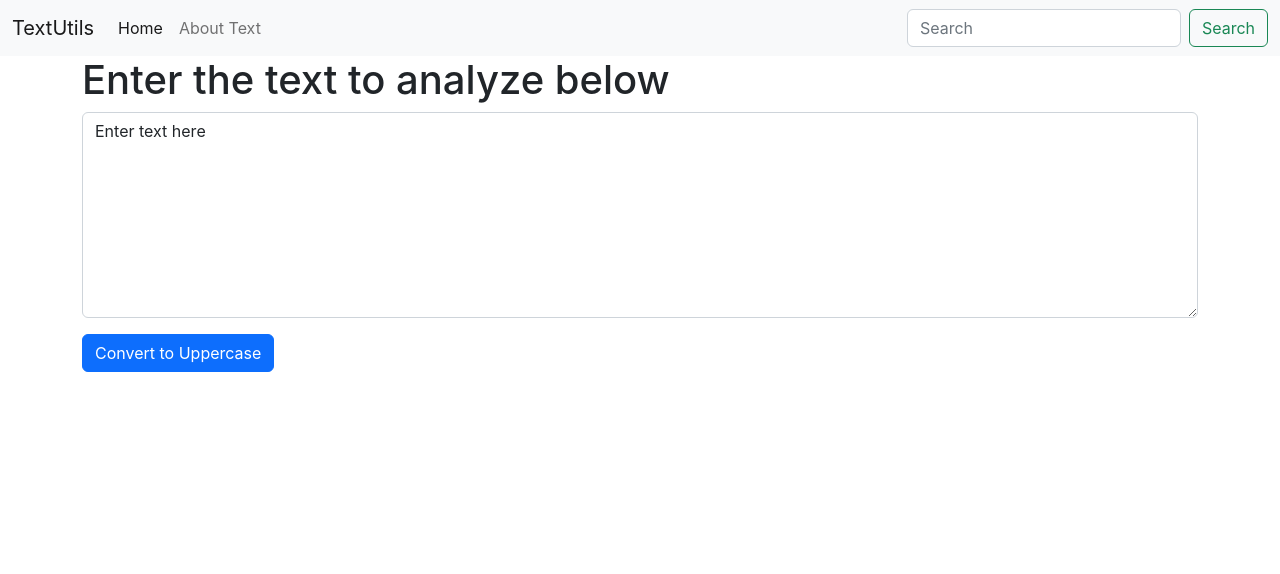
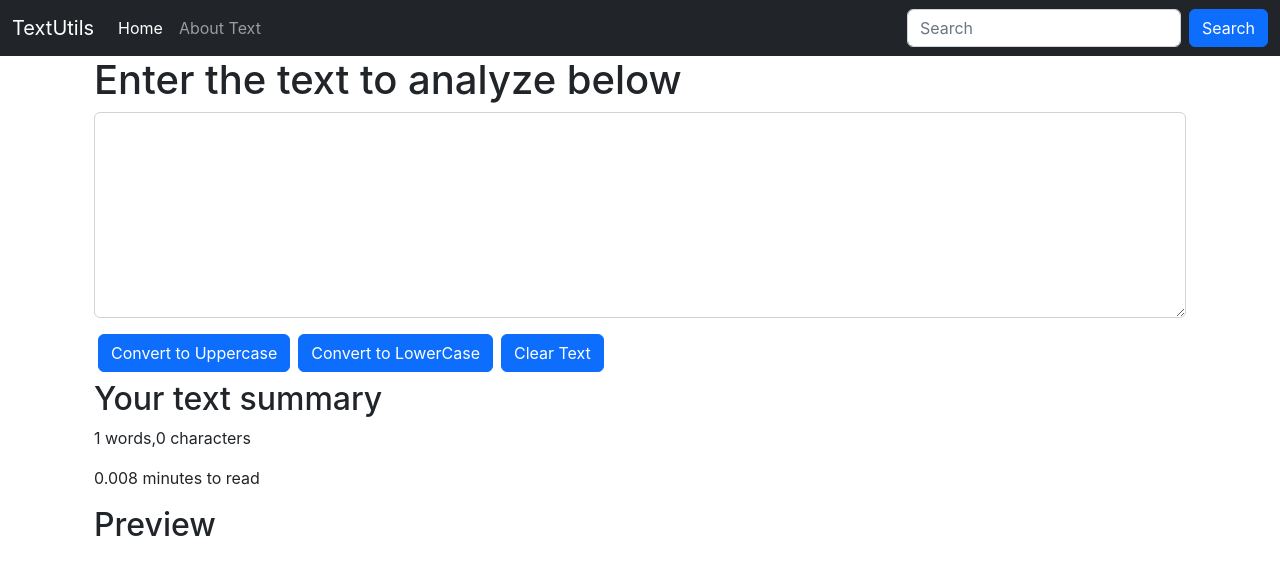
Before and after one commit to usernotavailable123/textutils, a React (Create React App) app: page / in a window 1280 px wide. Shown: the top 574 px of the page. Built offline with nearby package versions, Linux system fonts and the light colour scheme.

Commit message:
working textform component

```diff
--- a/src/components/Navbar.js
+++ b/src/components/Navbar.js
@@ -3,7 +3,7 @@
 
 export default function Navbar(props) {
   return (
-    <nav className="navbar navbar-expand-lg bg-light">
+    <nav className="navbar navbar-expand-lg navbar-dark bg-dark">
   <div className="container-fluid">
     <a className="navbar-brand" href="/">{props.title}</a>
     <button className="navbar-toggler" type="button" data-bs-toggle="collapse" data-bs-target="#navbarSupportedContent" aria-controls="navbarSupportedContent" aria-expanded="false" aria-label="Toggle navigation">
@@ -20,7 +20,7 @@
       </ul>
       <form className="d-flex" role="search">
         <input className="form-control me-2" type="search" placeholder="Search" aria-label="Search" />
-        <button className="btn btn-outline-success" type="submit">Search</button>
+        <button className="btn btn-primary" type="submit">Search</button>
       </form>
     </div>
   </div>
--- a/src/components/TextForm.js
+++ b/src/components/TextForm.js
@@ -10,17 +10,35 @@
         console.log('Handle on change was clicked');
         setText(event.target.value);
     }
-    const [text,setText] = useState('Enter text here')
+    const [text,setText] = useState('')
     //text = "change value" wrong way to change state
     // setText("new Text");// correct way to change state
+    const handleLoClick = (event) =>{
+        let newText = text.toLowerCase();
+        setText(newText);
+    }
+    const handleClearClick = (event) =>{
+    setText('');
+    }
   return (
-    <div>
-        <div className="mb-3">
-            <h1>{props.heading}</h1>
-        {/* <label htmlFor="exampleFormControlTextarea1" className="form-label">Example textarea</label> */}
-        <textarea className="form-control" value={text} onChange = {handleOnChange} rows="8"></textarea>
+    <>
+        <div className='container'>
+            <div className="mb-3">
+                <h1>{props.heading}</h1>
+            {/* <label htmlFor="exampleFormControlTextarea1" className="form-label">Example textarea</label> */}
+            <textarea className="form-control" value={text} onChange = {handleOnChange} rows="8"></textarea>
+            </div>
+            <button className="btn btn-primary mx-1" onClick={handleUpClick}> Convert to Uppercase</button>
+            <button className="btn btn-primary mx-1" onClick={handleLoClick}> Convert to LowerCase</button>
+            <button className="btn btn-primary mx-1" onClick={handleClearClick}> Clear Text</button>
         </div>
-        <button className="btn btn-primary" onClick={handleUpClick}> Convert to Uppercase</button>
-    </div>
+        <div className='container my-2'>
+            <h2>Your text summary</h2>
+            <p>{text.split(" ").length} words,{text.length} characters</p>
+            <p>{0.008* text.split(" ").length} minutes to read</p>
+            <h2>Preview</h2>
+            <p>{text}</p>
+        </div>
+    </>
   )
 }
```
